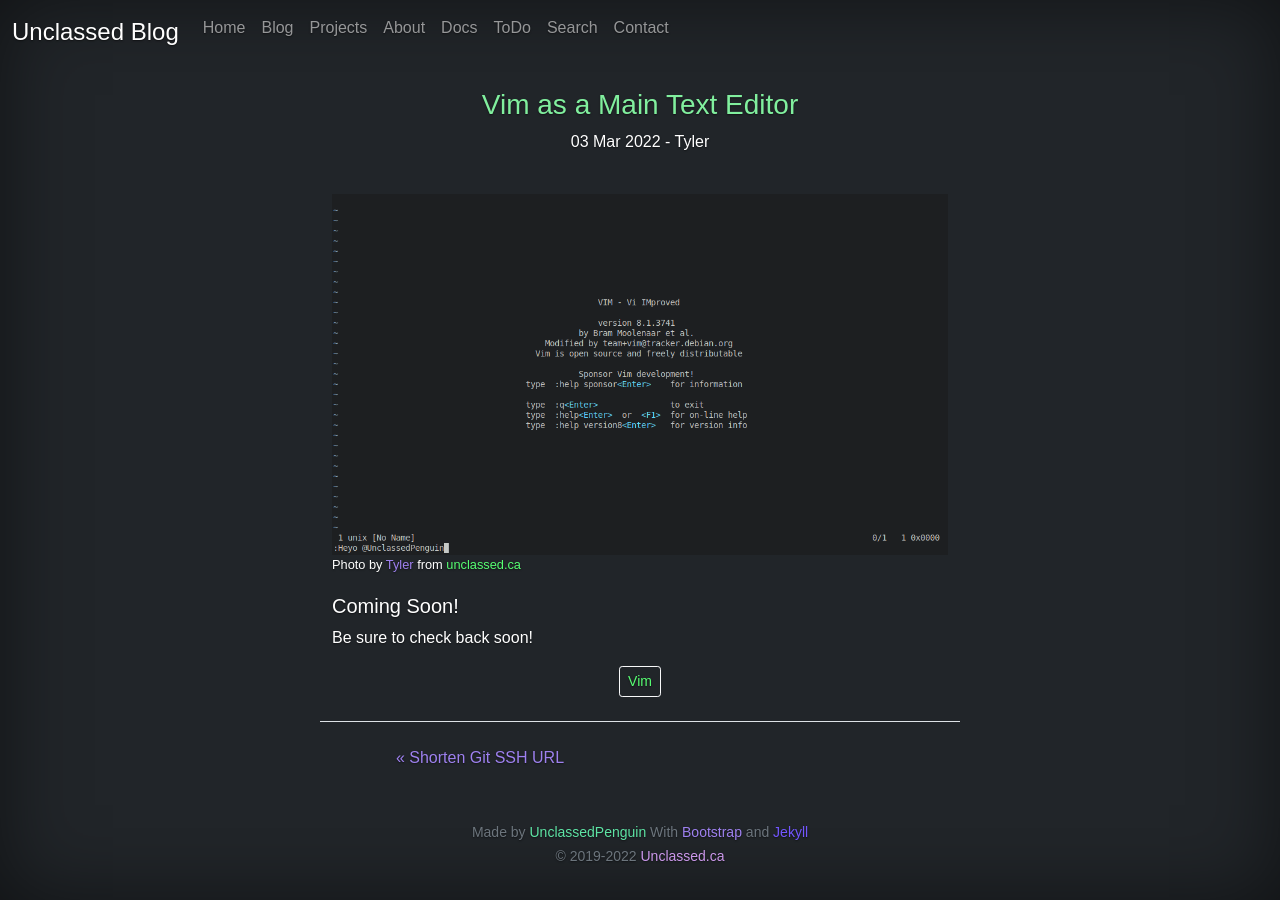
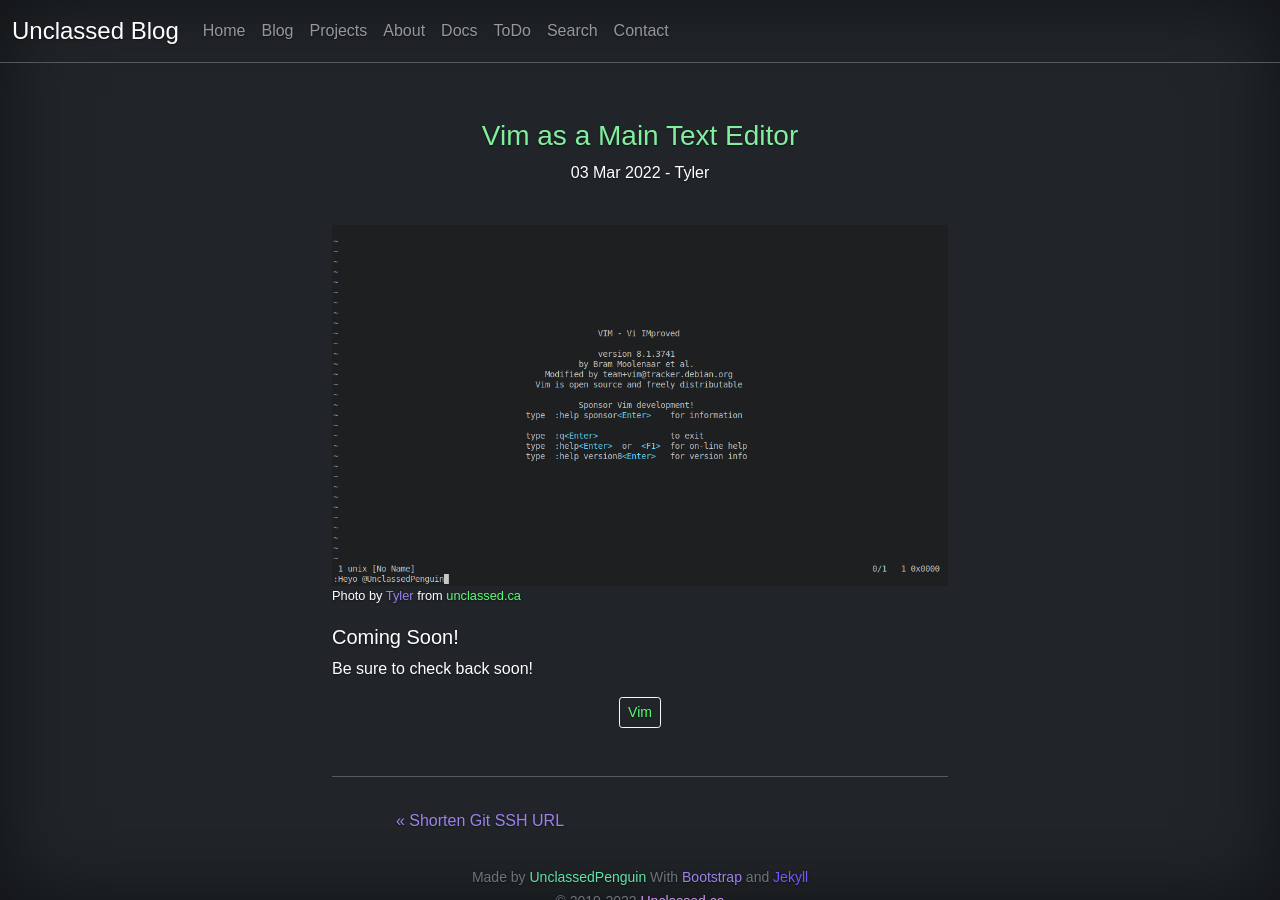
Before and after one commit to UnclassedPenguin/unclassedpenguin.github.io, a Jekyll site: the page built from _posts/2022-03-03-vim-as-a-main-text-editor-draft.md, in a window 1280 px wide. Built offline with Jekyll 4.4.1, drawn with Linux system fonts in a browser that asks for light colours.

Commit message:
fix <hr> at bottom of posts

```diff
--- a/_includes/header.html
+++ b/_includes/header.html
@@ -7,7 +7,7 @@
       </button>
 
       <div class="navbar-collapse collapse" id="navbarsExample01" style="">
-        <ul class="navbar-nav me-auto mb-2">
+        <ul class="navbar-nav me-auto">
           {% for item in site.data.navigation %}
           {% if item.link contains "http" %}
           <li class="nav-item">
@@ -23,4 +23,5 @@
       </div>
     </div>
   </nav>
+<hr id="header-hr">
 </header>
--- a/_layouts/post.html
+++ b/_layouts/post.html
@@ -5,7 +5,7 @@ layout: default
 <div class="row">
   <div class="col-md-2 col-lg-3 col-xxl-4">
   </div>
-  <div class="col-md-8 col-lg-6 col-xxl-4 pb-2 mb-4 border-bottom">
+  <div class="col-md-8 col-lg-6 col-xxl-4">
     <h3 class="randomcolor text-center">{{ page.title }}</h3>
     <p class="pb-4 text-center">{{ page.date | date_to_string }} - {{ page.author }}</p>
 
@@ -29,7 +29,7 @@ layout: default
       <a href="{{site.baseurl}}/categories/#{{category|slugize}}" class="randomcolor btn btn-outline-light btn-sm">{{category}}</a>
       {% endfor %}
     </div>
-
+  <hr>
   </div>
   <div class="col-md-2 col-lg-3 col-xxl-4">
   </div>
@@ -59,7 +59,7 @@ layout: default
 <div class="row">
   <div class="col-md-2 col-lg-3 col-xxl-4">
   </div>
-  <div class="col-md-8 col-lg-6 col-xxl-4 pb-2 mb-4 border-bottom">
+  <div class="col-md-8 col-lg-6 col-xxl-4">
     <h3 class="randomcolor text-center">{{ page.title }}</h3>
     <p class="pb-4 text-center">{{ page.date | date_to_string }} - {{ page.author }}</p>
 
@@ -73,7 +73,7 @@ layout: default
 
 
     {{ content }}
-    <div class="pb-3 text-center">
+    <div class="text-center">
       {% if post %}
       {% assign categories = post.categories %}
       {% else %}
@@ -84,6 +84,7 @@ layout: default
       {% endfor %}
     </div>
 
+    <hr>
   </div>
   <div class="col-md-2 col-lg-3 col-xxl-4">
   </div>
--- a/assets/css/styles.scss
+++ b/assets/css/styles.scss
@@ -23,10 +23,16 @@ blockquote {
 }
 
 hr {
-  height: 2px !important;
-  color: white;
+  background-color: white;
+  height: 0px !important;
+  border: none;
+  border-top: 1px solid white;
   margin-top: 2rem !important;
   margin-bottom: 2rem !important;
+}
+
+#header-hr {
+  margin-top: 0px !important;
 }
 
 footer {
```
